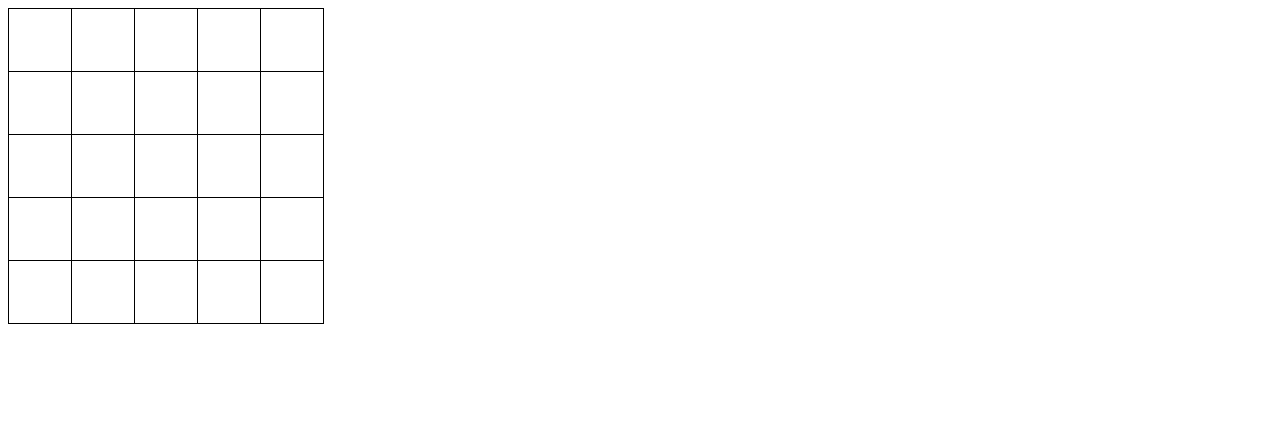
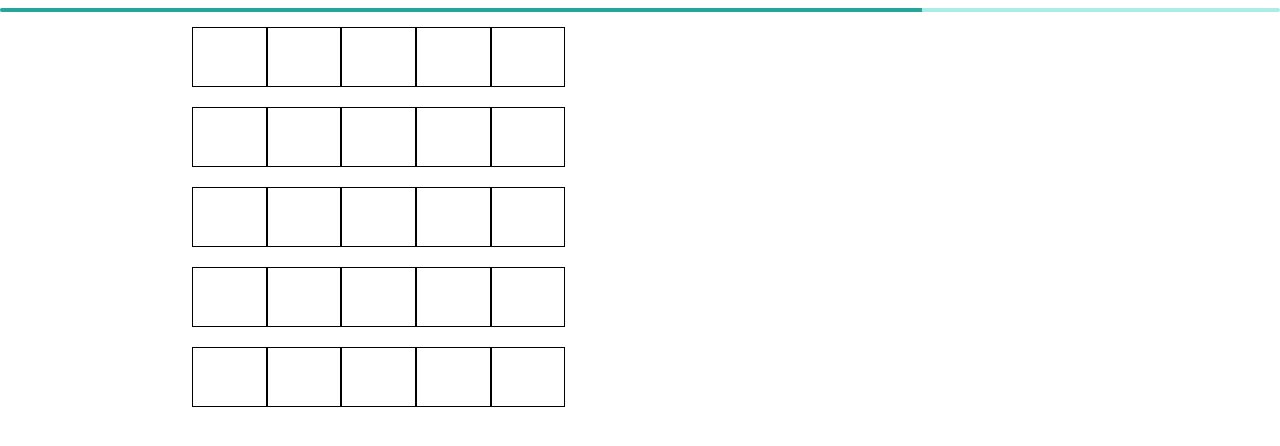
Before and after one commit to BNSBNS25/web_app_week1, a website built with Parcel: page index.html in a window 1280 px wide. Built offline with nearby package versions, Linux system fonts and the light colour scheme.

Commit message:
[Add] Materialize

```diff
--- a/index.html
+++ b/index.html
@@ -1,16 +1,18 @@
 <!DOCTYPE html>
 <html>
 <head>
-<link rel="stylesheet" type="text/css" href="src/styles.css">
-
-
-
+  <link rel="stylesheet" type="text/css" href="src/styles.css">
+  <link rel="stylesheet" href="https://cdnjs.cloudflare.com/ajax/libs/materialize/1.0.0/css/materialize.min.css">
+  <script src="https://cdnjs.cloudflare.com/ajax/libs/materialize/1.0.0/js/materialize.min.js"></script>
 </head>
 <body>
-<div id="board">
-<table>
-</table>
-</div>
+  <div id="board">
+    <div class="progress-bar progress">
+      <div class="determinate" style="width:70%"></div>
+    </div>
+    <div class = "game-field container">
+    </div>
+  </div>
 <script src="src/index.js">
 </script>
 </body>
--- a/src/index.js
+++ b/src/index.js
@@ -1,24 +1,44 @@
-let board = document.getElementById("board").firstElementChild;
+let board = document
+  .getElementById("board")
+  .getElementsByClassName("game-field")[0];
+
+let progress = document
+  .getElementById("board")
+  .getElementsByClassName("determinate")[0];
+let perc = 0;
+let player = 1;
+window.setInterval(function() {
+  if (perc === 100) {
+    perc = 0;
+    player = (player + 1) % 2;
+  }
+  progress.style.width = perc + "%";
+  perc++;
+}, 100);
+
 for (let i = 0; i < 5; i++) {
-  let tr = document.createElement("tr");
+  let row = document.createElement("div");
+  row.classList.add("row");
   for (let j = 0; j < 5; j++) {
-    let td = document.createElement("td");
+    let col = document.createElement("div");
+    col.classList.add("col");
+    col.classList.add("s1");
+    row.append(col);
+  }
+  board.append(row);
+}
 
-    tr.append(td);
-  }
-  board.append(tr);
-}
-let player = 1;
 board.addEventListener("mousedown", function(ev) {
-  let td = ev.target;
+  let div = ev.target;
+  perc = 0;
   if (player === 1) {
-    td.innerHTML = "x";
-    td.classList.add("player1");
-    td.classList.remove("player2");
+    div.innerHTML = "x";
+    div.classList.add("player1");
+    div.classList.remove("player2");
   } else {
-    td.innerHTML = "o";
-    td.classList.add("player2");
-    td.classList.remove("player1");
+    div.innerHTML = "o";
+    div.classList.add("player2");
+    div.classList.remove("player1");
   }
   player = (player + 1) % 2;
 });
--- a/src/styles.css
+++ b/src/styles.css
@@ -1,17 +1,13 @@
-#board table {
+#board .col.s1 {
+  text-align: center;
+  vertical-align: center;
   font-family: "Helvetica";
   font-size: 30px;
+  height: 60px;
   border: 1px solid black;
   border-collapse: collapse;
 }
 
-#board td {
-  border: 1px solid black;
-  width: 60px;
-  height: 60px;
-  text-align: center;
-  vertical-align: center;
-}
 #board .player1 {
   background-color: rgb(124, 252, 0);
 }
```
